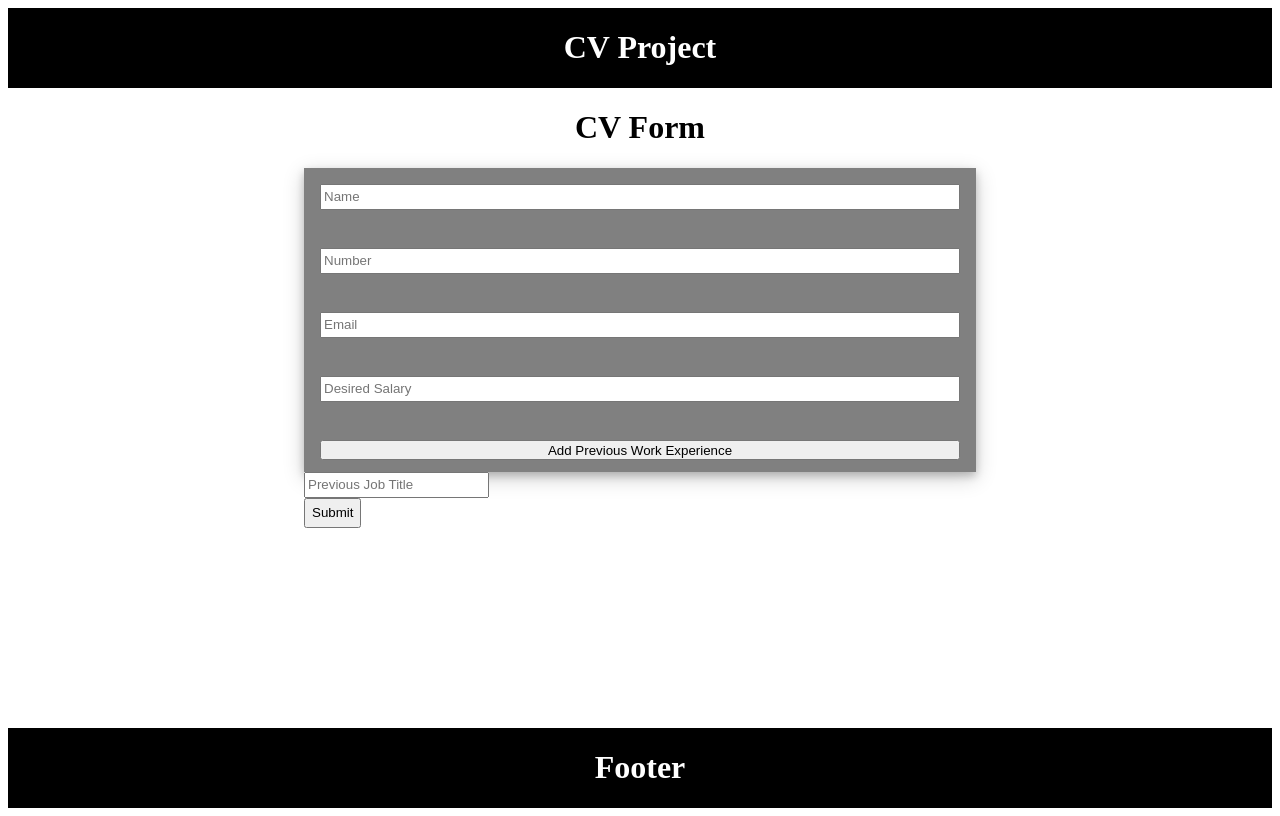
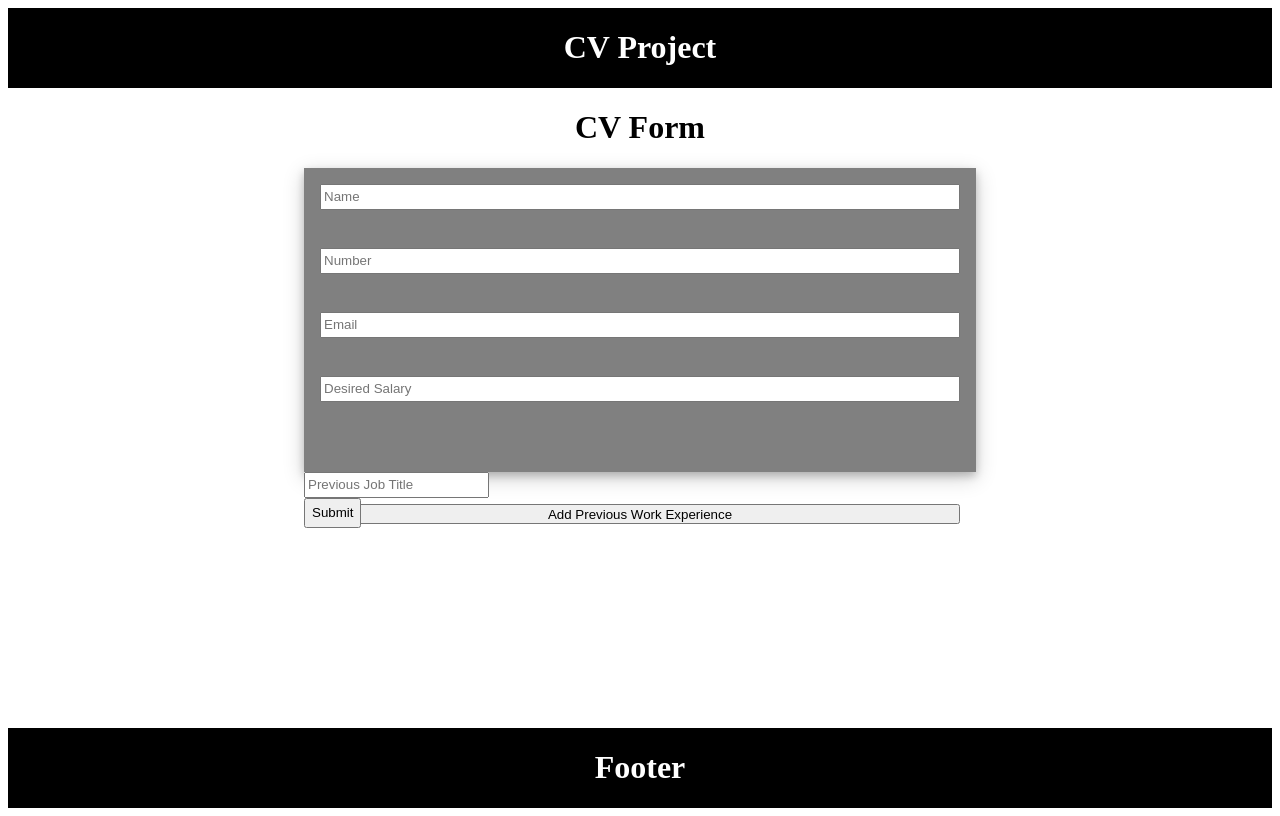
Before and after one commit to JacobBartlett24/cv-project, a React (Create React App) app: page / in a window 1280 px wide. Built offline with nearby package versions, Linux system fonts and the light colour scheme.

Commit message:
Add work experience button

```diff
--- a/src/Main.js
+++ b/src/Main.js
@@ -34,9 +34,25 @@ class AppComponent extends Component{
     super(props)
 
     this.state = {
-      child: {inner: ''},
+      child: {html: ''},
       children: [],
     }
+
+  }
+
+  addWorkExperience = (e) =>{
+    e.preventDefault();
+    this.setState({
+      child: {html: <div>
+                      <input type="text" placeholder="Name" id = 'names' style = {{height: 20}}/>
+                      <input type="text" placeholder="Name" id = 'name2' style = {{height: 20}}/>
+                      <input type="text" placeholder="Name" id = 'name3' style = {{height: 20}}/>
+                    </div>},
+
+      children: this.state.children.concat(this.state.child),
+    });
+    console.log(this.state.children);
+
   }
 
   render(){
@@ -52,7 +68,12 @@ class AppComponent extends Component{
             <input type="number" placeholder="Number" id = 'number' style = {{height: 20}}/>
             <input type="email" placeholder="Email" id = 'email' style = {{height: 20}}/>
             <input type="text" placeholder="Desired Salary" id = 'salary' style = {{height: 20}}/>
-            <button
+            <ul>
+              {children.map((child) =>{
+                return <li>{child.html}</li>
+              })}
+            </ul>
+            <button onClick={this.addWorkExperience}
             id = 'workExperience'
             style={{height: 20}}>
               Add Previous Work Experience
@@ -72,4 +93,6 @@ class AppComponent extends Component{
 
 }
 
+
+
 export default AppComponent;
```
